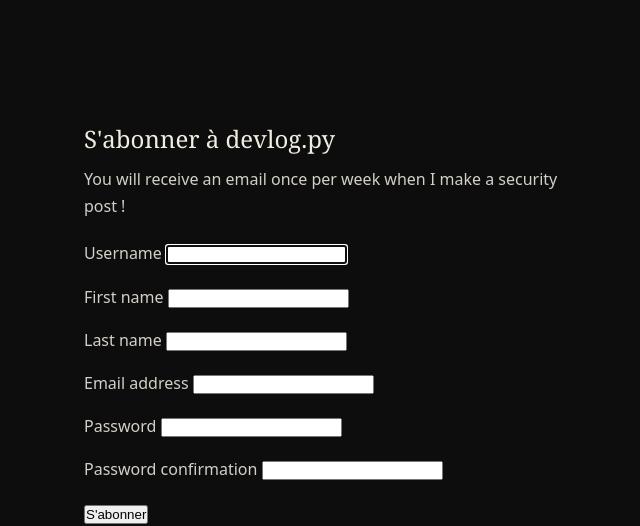
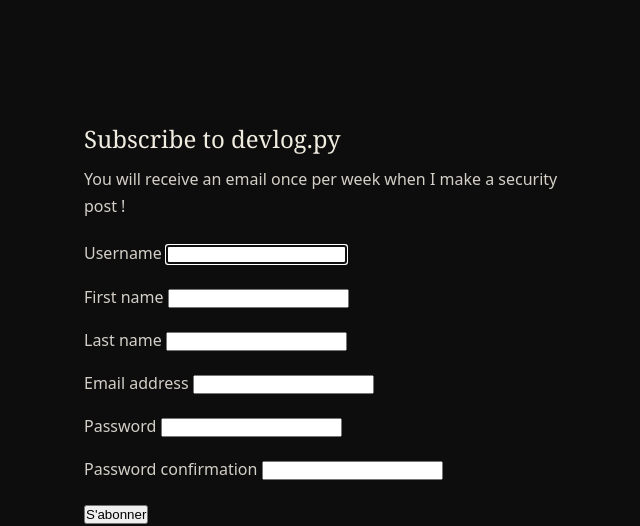
Before and after one commit to fork71enthropy/blog, a Django app: page /internaute/ in a window 1280 px wide. Shown: the part 57-583 px from the top of the page, without its empty margins (306-946 px from the left). Run offline with Django 4.2, Linux system fonts and the light colour scheme.

Commit message:
internaute

```diff
--- a/internaute/templates/internaute/inscription.html
+++ b/internaute/templates/internaute/inscription.html
@@ -2,7 +2,7 @@
 
 {% block content %}
 <div style="max-width: 500px; margin: 60px auto;">
-    <h2>S'abonner à devlog.py</h2>
+    <h2>Subscribe to devlog.py</h2>
     <p>You will receive an email once per week when I make a security post !</p>
     <form method="post">
         {% csrf_token %}
```
